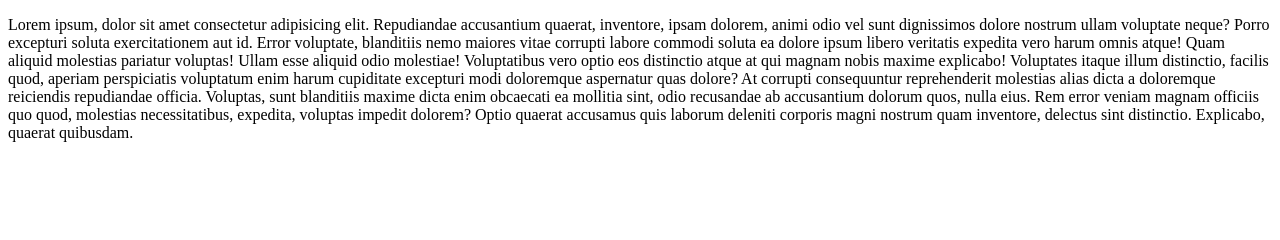
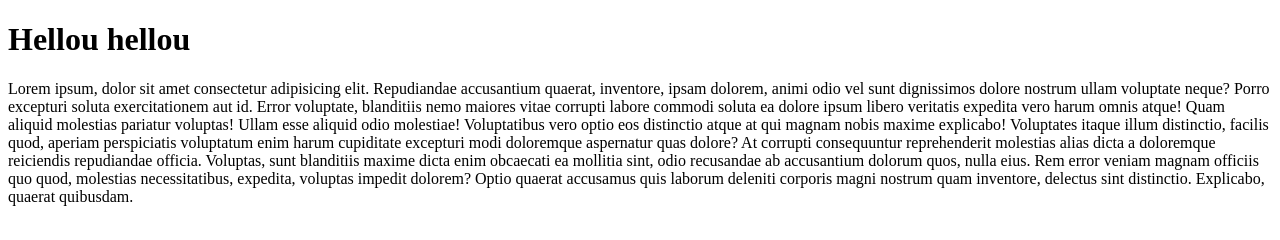
Before and after one commit to valbushiss/Primer-repo, a plain HTML site: page index.html in a window 1280 px wide. Drawn offline with Linux system fonts and the light colour scheme.

Commit message:
agregando titulo

```diff
--- a/index.html
+++ b/index.html
@@ -7,6 +7,7 @@
     <title>GIT</title>
   </head>
   <body>
+    <h1>Hellou hellou</h1>
     <p>
       Lorem ipsum, dolor sit amet consectetur adipisicing elit. Repudiandae
       accusantium quaerat, inventore, ipsam dolorem, animi odio vel sunt
```
